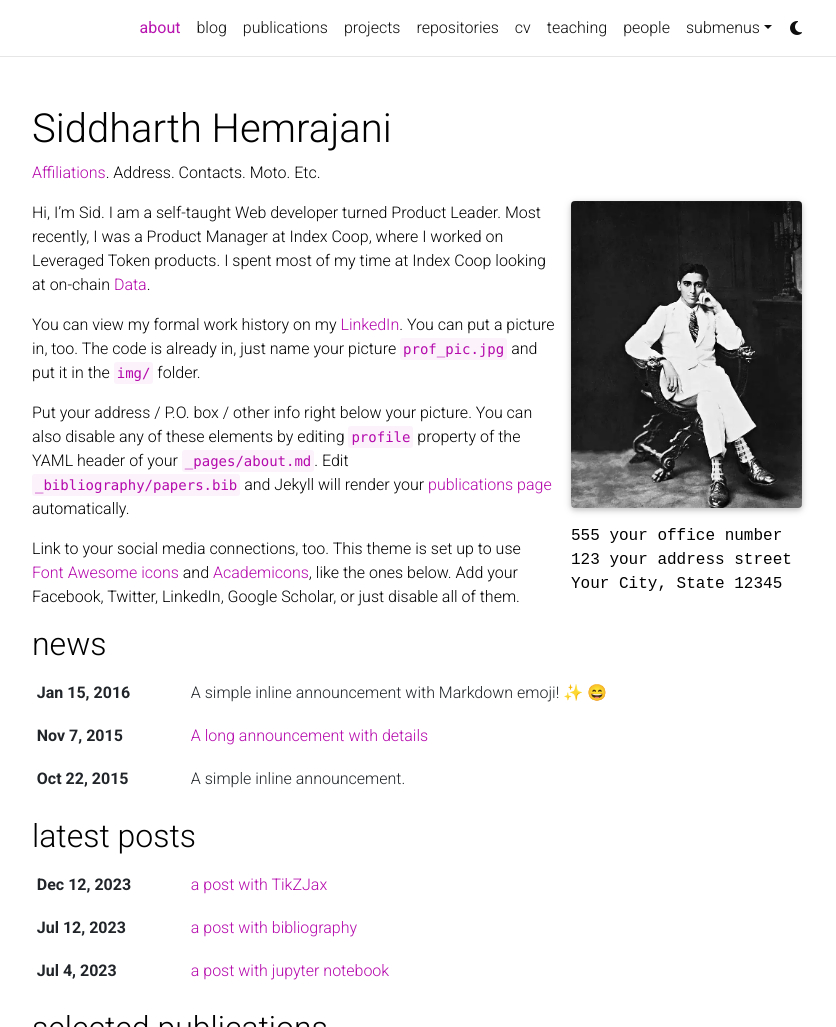
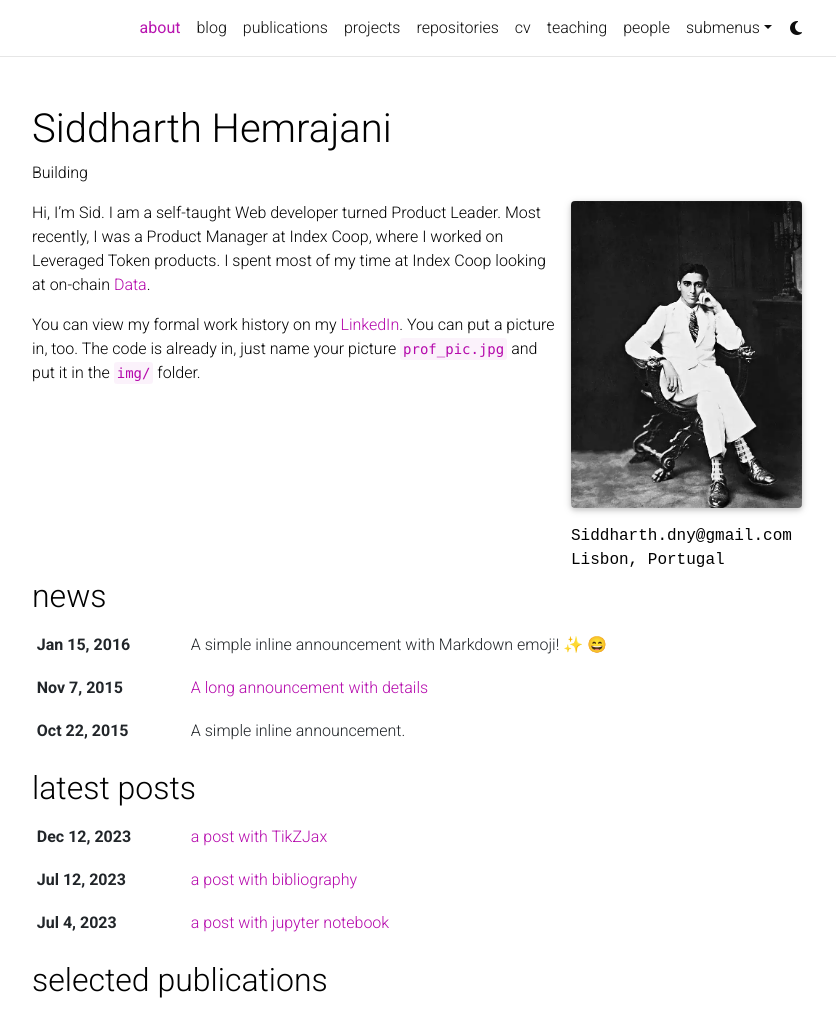
Before and after one commit to Sidheartx/Sidheartx.github.io, a Jekyll site: the page built from _pages/about.md, in a window 1280 px wide and 1364 px high, cut to the strip 0-1027 px from the top of the window. Shown: the whole strip, without its empty margins (223-1059 px from the left). Built offline with Jekyll 4.4.1, drawn with Linux system fonts in a browser that asks for light colours; full-size pictures stand in for the smaller copies a plugin makes; emoji names are drawn with the system emoji font; comment, search, counter and statistics services are not loaded; a style sheet for code colours, icons or effects is not loaded.

Commit message:
Update about.md

```diff
--- a/_pages/about.md
+++ b/_pages/about.md
@@ -2,16 +2,16 @@
 layout: about
 title: about
 permalink: /
-subtitle: <a href='#'>Affiliations</a>. Address. Contacts. Moto. Etc.
+subtitle: Building
 
 profile:
   align: right
   image: prof_pic.jpg
   image_circular: false # crops the image to make it circular
   more_info: >
-    <p>555 your office number</p>
-    <p>123 your address street</p>
-    <p>Your City, State 12345</p>
+    <p>Siddharth.dny@gmail.com</p>
+    <p>Lisbon, Portugal</p>
+
 
 news: true  # includes a list of news items
 latest_posts: true  # includes a list of the newest posts
@@ -23,7 +23,3 @@
 
 
 You can view my formal work history on my [LinkedIn](https://www.linkedin.com/in/siddharth-hemrajani-36b27288/). You can put a picture in, too. The code is already in, just name your picture `prof_pic.jpg` and put it in the `img/` folder.
-
-Put your address / P.O. box / other info right below your picture. You can also disable any of these elements by editing `profile` property of the YAML header of your `_pages/about.md`. Edit `_bibliography/papers.bib` and Jekyll will render your [publications page](/al-folio/publications/) automatically.
-
-Link to your social media connections, too. This theme is set up to use [Font Awesome icons](https://fontawesome.com/) and [Academicons](https://jpswalsh.github.io/academicons/), like the ones below. Add your Facebook, Twitter, LinkedIn, Google Scholar, or just disable all of them.
```
